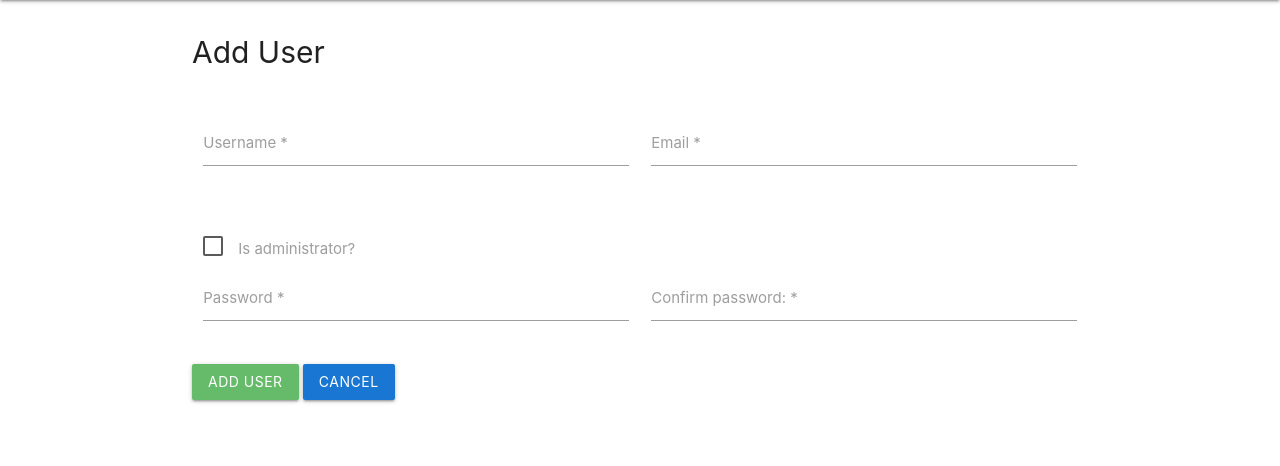
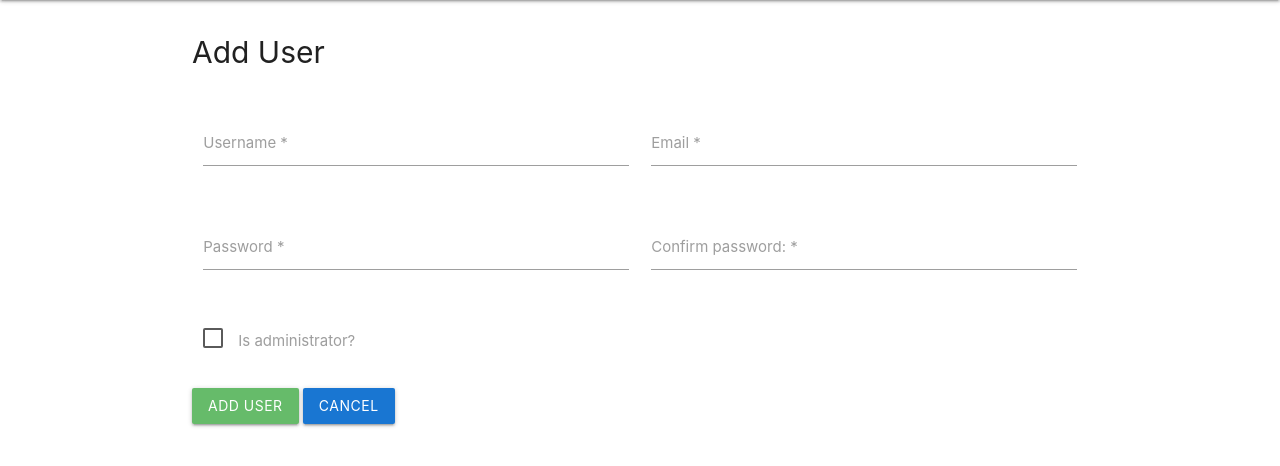
Before and after one commit to hckmd/finish-it-edpf-5023, a Flask app: template app/admin/templates/add_user.html in a window 1280 px wide. Shown: the part 64-530 px from the top of the page. Run offline with Flask 2, Linux system fonts and the light colour scheme; the template is opened without the code that fills it: values that come from a table or form of the project are taken from there, others are empty.

Commit message:
Changes add_user view to rearrange fields

```diff
--- a/app/admin/templates/add_user.html
+++ b/app/admin/templates/add_user.html
@@ -5,8 +5,6 @@
 
 {% block content %}
 <p class="page-heading">Add User</p>
-<div class="row">
-    <div class="col s12">
 <form action="" method="post">
     {{ form.hidden_tag() }}
     <div class="row">
@@ -18,19 +16,21 @@
         </div>
     </div>
     <div class="row">
-                <div class="input-field col s12">
-                    <label>
-                        {{ form.is_administrator(class="filled-in") | safe}}
-                        <span>{{ form.is_administrator.label.text | safe }}</span>
-                    </label>
-                </div>
-            </div>
-            <div class="row">
         <div class="input-field col s6">
             {{ materialize_text_input(form.password, required = True) }}
         </div>
         <div class="input-field col s6">
             {{ materialize_text_input(form.password_confirm, required = True) }}
+        </div>
+    </div>
+    <div class="row">
+        <div class="col s12">
+            <p>
+                <label>
+                    {{ form.is_administrator(class="filled-in") | safe}}
+                    <span>{{ form.is_administrator.label.text | safe }}</span>
+                </label>
+            </p>
         </div>
     </div>
     <div class="row">
@@ -40,7 +40,4 @@
         </a>
     </div>
 </form>
-    </div>
-</div>
-
 {% endblock %}
```
Lines whose indentation alone changed are shown as unchanged.
